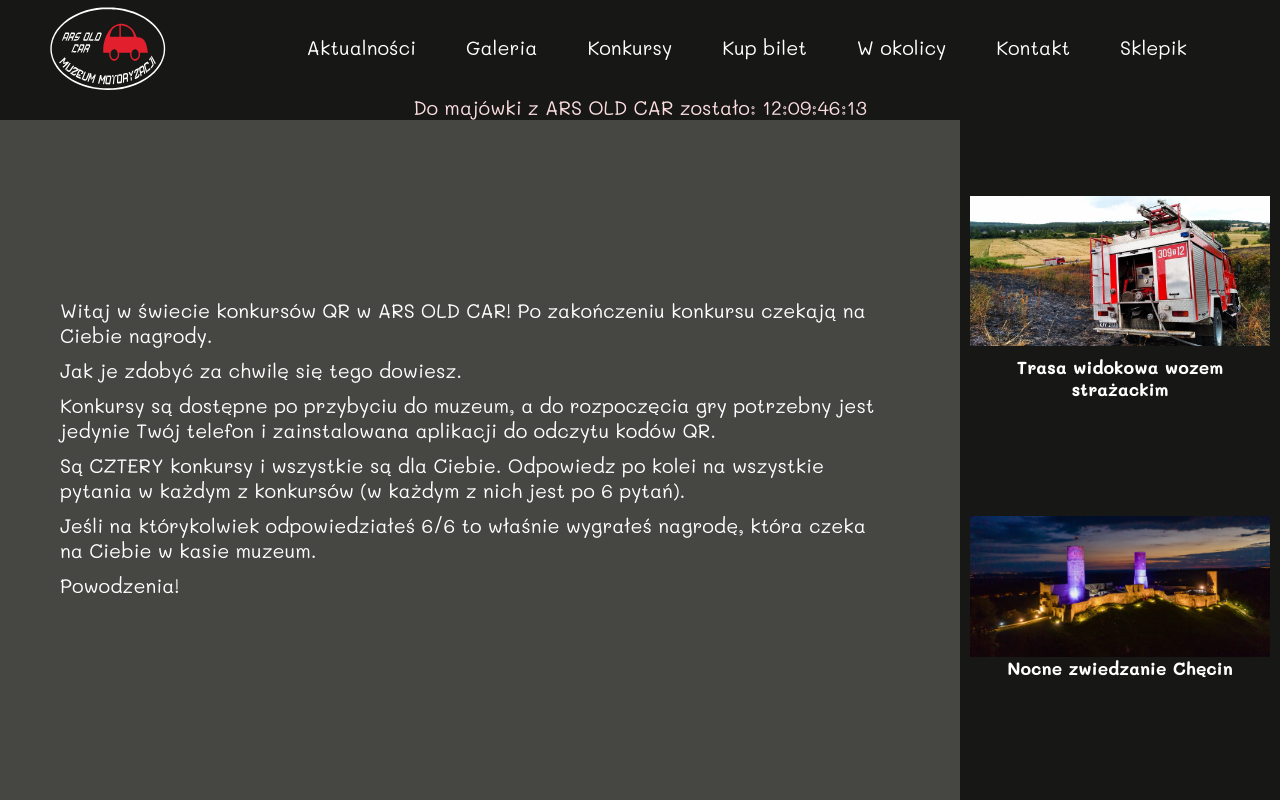
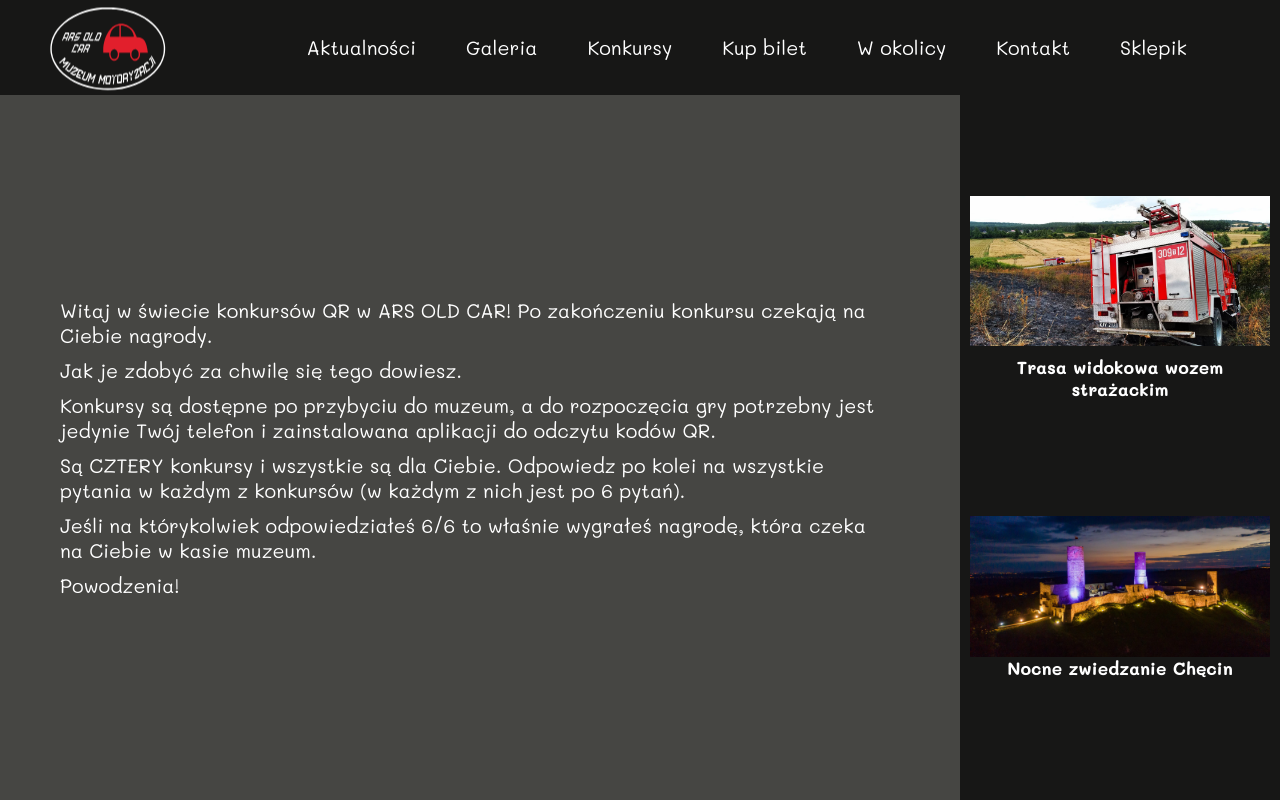
Before and after one commit to damian-guh/ars-old-car, a Next.js app: page /qr in a window 1280 px wide. Shown: the top 800 px of the page. Built offline with nearby package versions, Linux system fonts and the light colour scheme.

Commit message:
chore: remove countdown and useless information

```diff
--- a/package.json
+++ b/package.json
@@ -26,7 +26,6 @@
     "react": "17.0.2",
     "react-admin": "^3.19.10",
     "react-admin-firebase": "^3.3.1",
-    "react-countdown": "^2.3.2",
     "react-datepicker": "^4.5.0",
     "react-dom": "17.0.2",
     "react-firebase-hooks": "^4.0.2",
--- a/src/components/Layout/Header/Header.style.tsx
+++ b/src/components/Layout/Header/Header.style.tsx
@@ -1,4 +1,4 @@
-import styled, { keyframes } from 'styled-components';
+import styled from 'styled-components';
 import { BURGER_DIMENSIONS } from 'components/Layout/Menu/Burger/Burger.style';
 
 export const HEADER_HEIGHT = '95px';
@@ -31,31 +31,6 @@ export const Wrapper = styled.header`
   }
 `;
 
-const countdownAnimation = ({
-  red,
-  white,
-}: {
-  red: string;
-  white: string;
-}) => keyframes`
-  from {
-    color: ${white};
-  }
-  to {
-    color: ${red};
-  }
-`;
-
-export const CountdownSpan = styled.span`
-  background-color: ${({ theme }) => theme.colors.headerGray};
-  font-size: ${({ theme }) => theme.fontSizes.lg};
-  width: 100%;
-  grid-column: 1/3;
-  text-align: center;
-  animation: 3s ${({ theme }) => countdownAnimation(theme.colors)} infinite
-    alternate;
-`;
-
 export const LogoWrapper = styled.div`
   height: ${HEADER_HEIGHT};
   width: 100%;
--- a/src/components/Layout/Header/index.tsx
+++ b/src/components/Layout/Header/index.tsx
@@ -1,36 +1,12 @@
 import { useContext, useRef } from 'react';
 import Link from 'next/link';
 import { BurgerContext } from 'components/Layout';
-import {
-  Wrapper,
-  LogoWrapper,
-  CountdownSpan,
-} from 'components/Layout/Header/Header.style';
+import { Wrapper, LogoWrapper } from 'components/Layout/Header/Header.style';
 import Logo from 'components/Layout/Logo';
 import Menu from 'components/Layout/Menu';
 import Burger from 'components/Layout/Menu/Burger';
 import useDesktopMediaQuery from 'hooks/useDesktopMediaQuery';
 import useMounted from 'hooks/useMounted';
-import Countdown, { CountdownRenderProps } from 'react-countdown';
-import dayjs from 'dayjs';
-
-const CountdownRenderer = ({
-  days,
-  hours,
-  minutes,
-  seconds,
-}: CountdownRenderProps) => {
-  const addZeroWhenLower = (value: number) =>
-    value < 10 ? `0${value}` : value;
-
-  return (
-    <CountdownSpan>
-      Do majówki z ARS OLD CAR zostało: {addZeroWhenLower(days)}:
-      {addZeroWhenLower(hours)}:{addZeroWhenLower(minutes)}:
-      {addZeroWhenLower(seconds)}
-    </CountdownSpan>
-  );
-};
 
 const Header = () => {
   const [isMenuOpen, toggleMenu] = useContext(BurgerContext);
@@ -53,10 +29,6 @@ const Header = () => {
           onClick={() => toggleMenu && toggleMenu((prevState) => !prevState)}
         />
       )}
-      <Countdown
-        date={dayjs('2022-04-30').toISOString()}
-        renderer={CountdownRenderer}
-      />
     </Wrapper>
   );
 };
--- a/src/utils/constants/index.ts
+++ b/src/utils/constants/index.ts
@@ -42,12 +42,6 @@ export const PRICING_SECTION_TEXT = [
   {
     title: 'Godziny otwarcia i wydarzenia',
     details: [
-      'Majówka z ARS OLD CAR',
-      'Zapraszamy w dniach 29.04-3.05 w godz. 9:30-17:00.',
-      'Zaczynamy tydzień przed majówką w dniach 22-24.04',
-      '22.04.2022 - Dzień otwarty, bezpłatny wstęp dla mieszkańców gminy Chęciny',
-      '23.04.2022 – Otwarcie sezonu 2022, wstęp dla posiadaczy zaproszeń',
-      '24.04.2022 – Dzień otwarty, bezpłatny wstęp dla miłośników motoryzacji',
       'Muzeum czynne: od 22.04 do 2.10.2022',
       'Piątek – Niedziela godz. 9:30-17:00',
       '(Wejście na wystawę 2CV World o godzinie: 10:00, 11:00, 12:00, 13:00, 14:00, 15:00, 16:00)',
```
Also changed, not shown: 1 other file (tests, documents, lock files or other folders).
